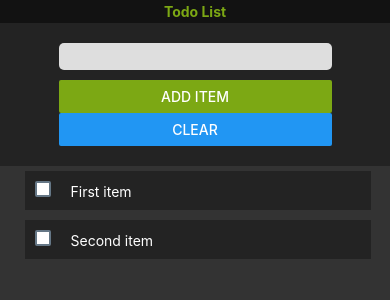
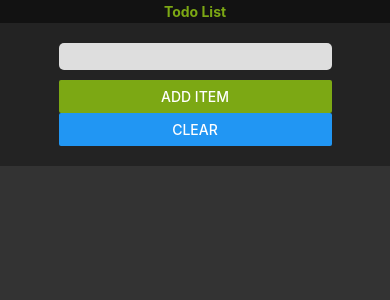
Before and after one commit to SmiJa/todo-expo-app, a React Native app: screen / in a window 390 px wide. Shown: the top 300 px of the page. Built offline with nearby package versions, Linux system fonts and the light colour scheme.

Commit message:
refactor code

```diff
--- a/App.js
+++ b/App.js
@@ -4,10 +4,7 @@ import { StyleSheet, Text, View, ScrollView, TextInput, Button, CheckBox } from
 
 
 export default function App() {
-	const [items, setItems] = useState([
-		{todo: "First item"},
-		{todo: "Second item"},
-	]);
+	const [items, setItems] = useState([]);
 	const [newItemText, setNewItemText] = useState("");
 
 	const generateList = items.map((item, index) => (
@@ -23,12 +20,16 @@ export default function App() {
 		</View>
 	));
 
+  // Checking for duplicates
   const checkIfSame = () => {
+    // Trimming newItemText and setting it to lowercase
+    let loweredTrimmedText = newItemText.toLocaleLowerCase().trim();
+
     for (let i = 0; i < items.length; i++) {
-      if (items[i].todo.toLocaleLowerCase().trim() === newItemText.toLocaleLowerCase().trim()) {
-        return true;
+      if (items[i].todo.toLocaleLowerCase() === loweredTrimmedText) {
+        return true; // A response of true means the item is already on the list
       } else {
-        return false;
+        return false; // A response of false allows the new item to be added to the list
       }
     }
   }
@@ -43,18 +44,33 @@ export default function App() {
 		setNewItemText("");
 	}
 
+// Checking for a valid input
 	const checkIfValid = () => {
-		if (newItemText.trim().length > 0 && isNaN(newItemText.trim()) && /[a-zA-Z0-9\g]/.test(newItemText.trim())) {
-			console.log(newItemText);
-      if (checkIfSame()) {
-        console.log(newItemText + " already exists.");
-      } else {
-        addToList();
-      }
+    let trimmedText = newItemText.trim(); // Trimmed version of input
 
-		} else {
-			console.log('Incorrect input')
-		}
+    // Doesn't allow for empty input
+    if (trimmedText.length == 0) {
+      console.log('Your Input is empty. Please enter something.');
+      return false;
+    }
+
+    // Doesn't allow for only numbers
+    if (!isNaN(trimmedText)) {
+      console.log('Numbers alone are not allowed.');
+      return false;
+    }
+
+    // Doesn't allow for special characters
+    if (!(/^[a-zA-Z0-9]*$/.test(trimmedText))) {
+      console.log('No special characters allowed.');
+      return false;
+    }
+
+    if (checkIfSame()) {
+      console.log(trimmedText + " already exists.");
+    } else {
+      addToList(); // If false the item will be added to array
+    }
 	}
 
 return (
@@ -126,13 +142,14 @@ const styles = StyleSheet.create({
   },
   listWrap: {
     display: 'flex',
-    width: '90%',
+    width: '100%',
+    height: '400px',
   },
   listItemContainer: {
-    width: '100%',
+    width: '90%',
     padding: 10,
     backgroundColor: 'rgba(0,0,0,0.3)',
-    margin: 5,
+    margin: 'auto',
   },
   item: {
     color: '#fff',
```
